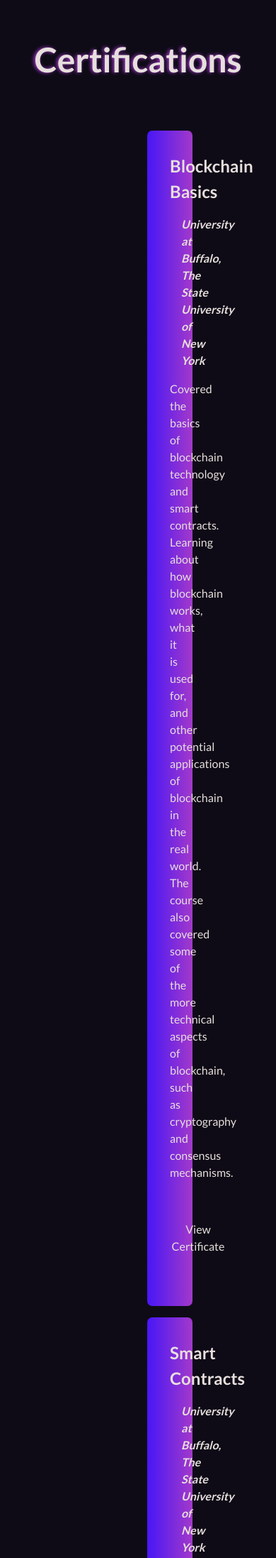
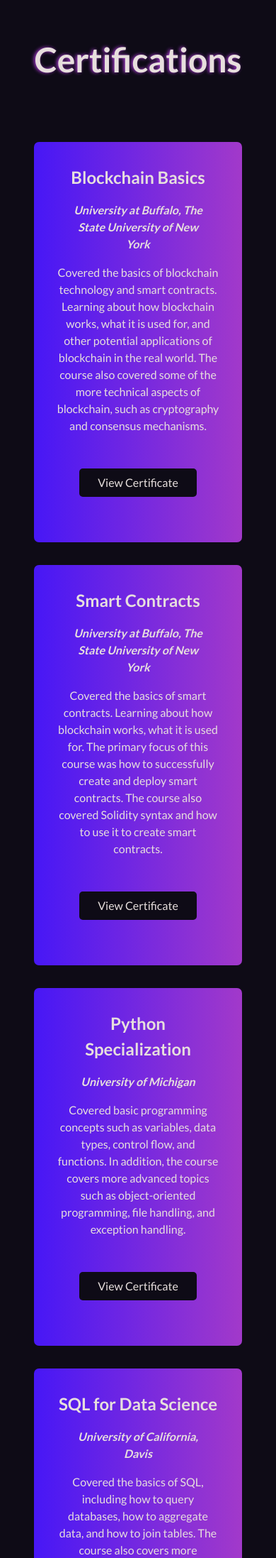
Before and after one commit to colesmcintosh/cm-portfolio-site, a Flask app: page /certs in a window 390 px wide. Shown: the part 80-2275 px from the top of the page at 71% size. Run offline with Flask 2, Linux system fonts and the light colour scheme.

Commit message:
undo container sizing update - created bug in media query

```diff
--- a/static/styles/style.css
+++ b/static/styles/style.css
@@ -53,9 +53,9 @@
 }
 .job {
     padding: 2rem;
+    margin-top: 2rem;
     background: linear-gradient(to right, #4717F6, #A239CA);
     border-radius: 7px;
-    margin: 1rem 10rem;
 }
 .title {
   font-size: 1.5rem;
@@ -91,6 +91,7 @@
     color: #E7DFDD;
     padding: 1rem;
 }
+
 
 .thanks {
     font-style: italic;
@@ -200,7 +201,6 @@
     margin-top: 2rem;
     background: linear-gradient(to right, #4717F6, #A239CA);
     border-radius: 7px;
-    margin: 1rem 10rem;
 }
 
 .code, .app {
```
